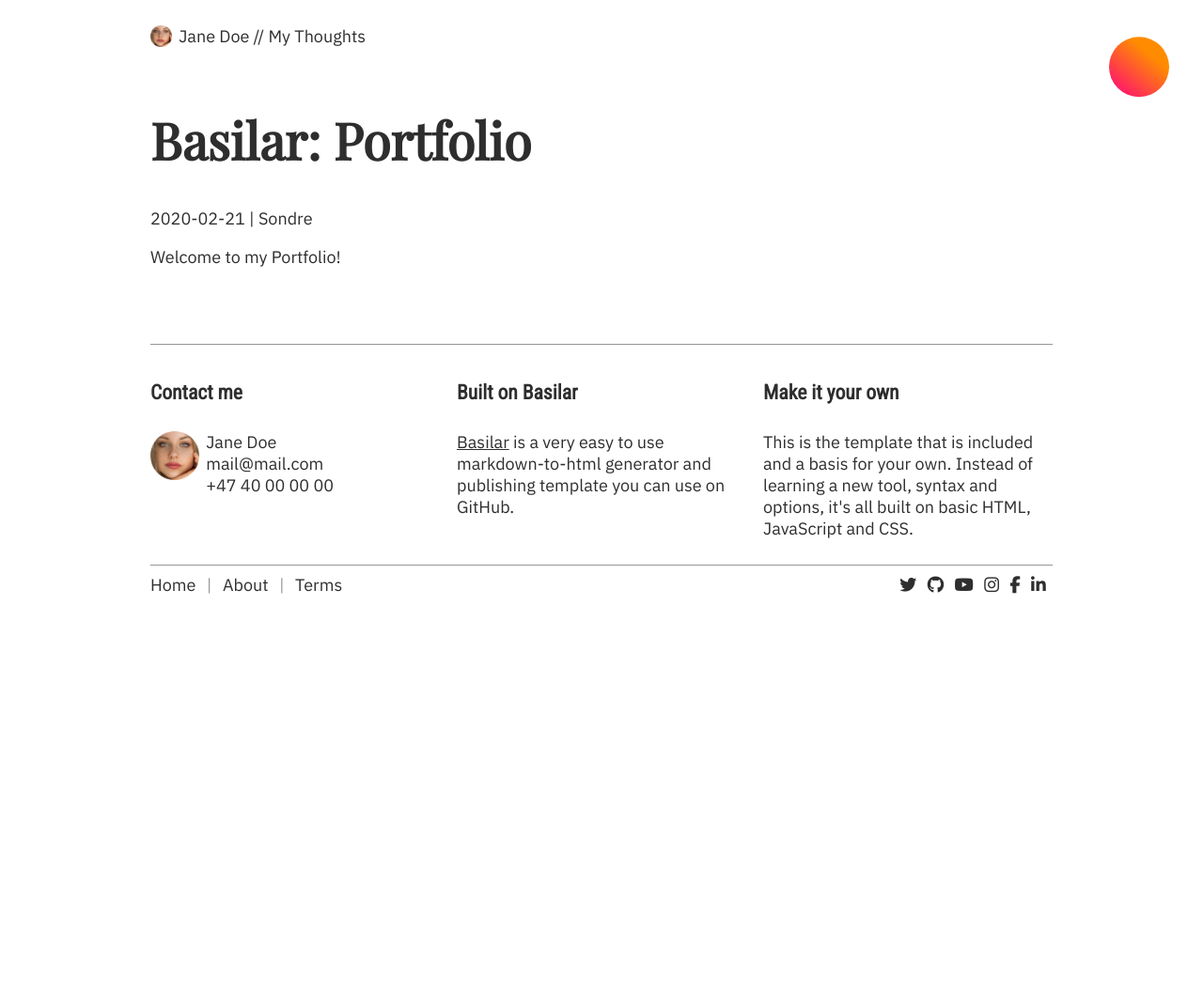
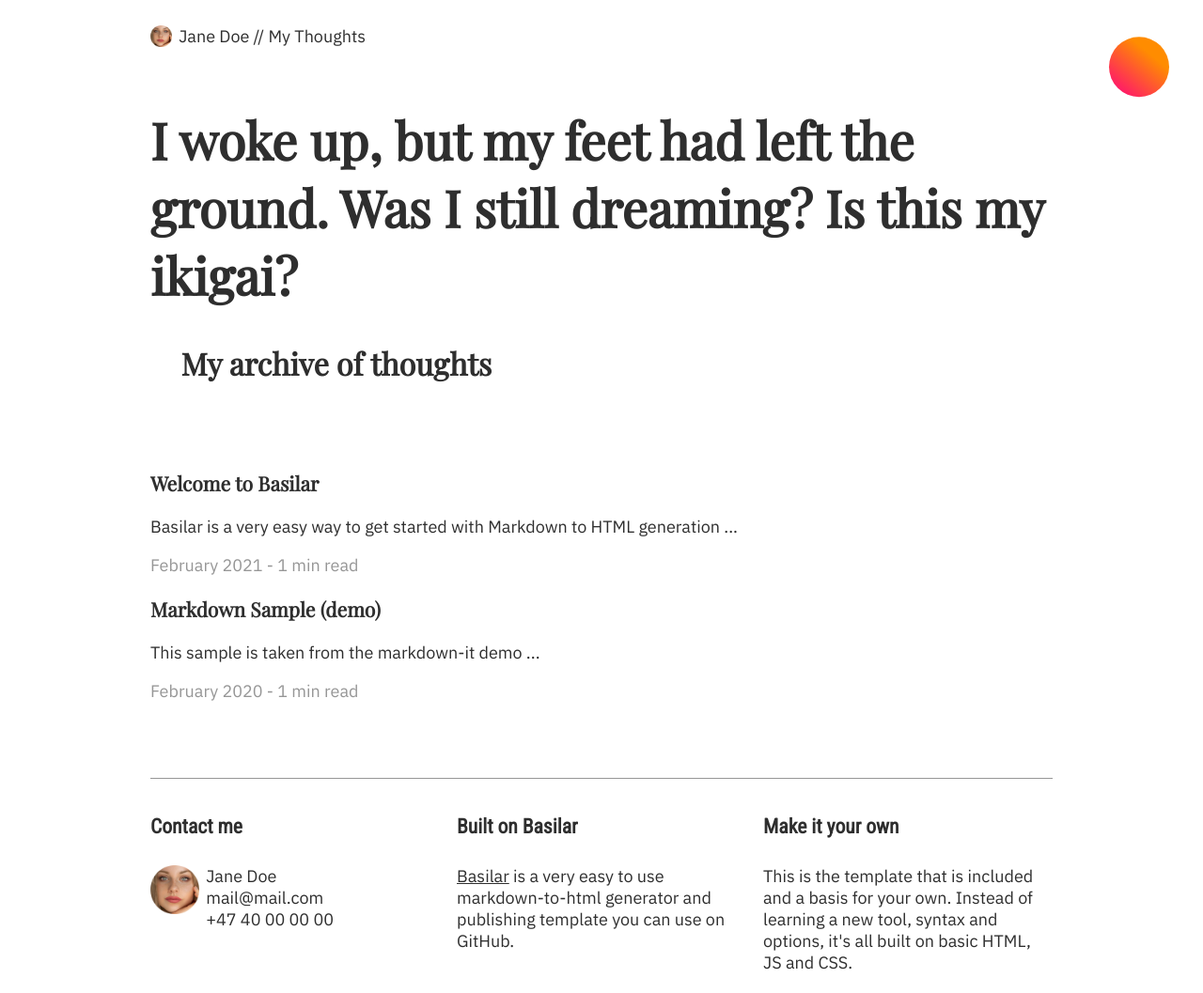
Before and after one commit to sondreb/basilar-template, a plain HTML site: page archive/index.html in a window 1280 px wide. Shown: the top 1057 px of the page at 94% size. Before the commit the page ends 800 px from the top, so only its background shows below. Drawn offline with nearby package versions, Linux system fonts and the light colour scheme.

Commit message:
deploy: b872ceeb4392f3915ec16cddffbb1ef47a3c7b25

```diff
--- a/portfolio.html
+++ b/archive/index.html
@@ -1,5 +1,5 @@
 <html><head>
-    <title>Basilar: Portfolio - Sondre Bjellås // sondreb.com</title>
+    <title>I woke up, but my feet had left the ground. Was I still dreaming? Is this my ikigai? - Sondre Bjellås // sondreb.com</title>
     <meta charset="utf-8">
     <meta name="viewport" content="width=device-width, initial-scale=1, user-scalable=no">
     <meta name="description" content="">
@@ -32,9 +32,23 @@
         <div class="logo"><a href="/"><img class="logo-icon" src="/favicon.png"> Jane Doe // My Thoughts</a></div>
     </div>
 
-    <div class="content" id="content"><h1>Basilar: Portfolio</h1>
-<p>2020-02-21 | Sondre</p>
-<p>Welcome to my Portfolio!</p>
+    <div class="content" id="content"><h1>I woke up, but my feet had left the ground. Was I still dreaming? Is this my ikigai?</h1>
+<h2 class="highlight">My archive of thoughts</h2>
+<!-- This structure is easier to just do with HTML. URLs won't be parsed as this is HTML, so we have to manually link to .html and not .md -->
+<a class="archive" href="/welcome-to-basilar">
+    <div class="abstract">
+        <h3>Welcome to Basilar</h3>
+        <p class="p1">Basilar is a very easy way to get started with Markdown to HTML generation ...</p>
+        <p class="date">February 2021 - 1 min read</p>
+    </div>
+</a>
+<a class="archive" href="/markdown-sample">
+    <div class="abstract">
+        <h3>Markdown Sample (demo)</h3>
+        <p class="p1">This sample is taken from the markdown-it demo ...</p>
+        <p class="date">February 2020 - 1 min read</p>
+    </div>
+</a>
 </div>
 
     <footer>
@@ -50,7 +64,7 @@
             <div>
                 <h4>Built on Basilar</h4>
                 <p>
-                    <a href="https://github.com/sondreb/Basilar/">Basilar</a> is a very easy to use markdown-to-html
+                    <a href="https://github.com/sondreb/basilar-template/">Basilar</a> is a very easy to use markdown-to-html
                     generator and publishing template you can use on
                     GitHub.
                 </p>
@@ -59,7 +73,7 @@
                 <h4>Make it your own</h4>
                 <p>
                     This is the template that is included and a basis for your own. Instead of learning a new tool,
-                    syntax and options, it's all built on basic HTML, JavaScript and CSS.
+                    syntax and options, it's all built on basic HTML, JS and CSS.
                 </p>
             </div>
         </div>
--- a/style.css
+++ b/style.css
@@ -208,6 +208,7 @@ hr {
 .post:hover h3 {
     color: var(--foreground-alternative);
     transition: color 300ms;
+    text-decoration: underline;
 }
 
 .post:hover {
@@ -216,7 +217,7 @@ hr {
 
 .post .abstract,
 .post .thumbnail {
-    place-self: center;
+    /* place-self: center; */
 }
 
 .post {
@@ -233,6 +234,33 @@ hr {
 
     /* grid-template-areas: "thumbnail abstract"; */
 }
+
+
+
+.archive {
+    text-decoration: none;
+    color: var(--foreground);
+    margin-bottom: 2em;
+}
+
+.archive h3 {
+    transition: color 150ms;
+}
+
+.archive:hover h3 {
+    color: var(--foreground-alternative);
+    transition: color 300ms;
+    text-decoration: underline;
+}
+
+.archive:hover {
+    text-decoration: none;
+}
+
+.archive {
+}
+
+
 /* .thumbnail { grid-area: thumbnail; }
   .abstract { grid-area: abstract; } */
 
```
Also changed, not shown: about.html (+2 -2 lines), index.html (+5 -5 lines), markdown-sample/index.html (+2 -2 lines), right-tool-for-the-job/index.html (+2 -2 lines), terms.html (+2 -2 lines), welcome-to-basilar/index.html (+2 -2 lines).
